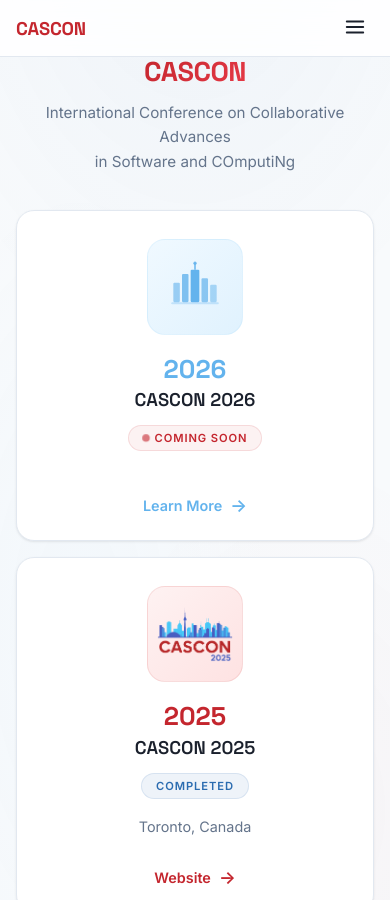
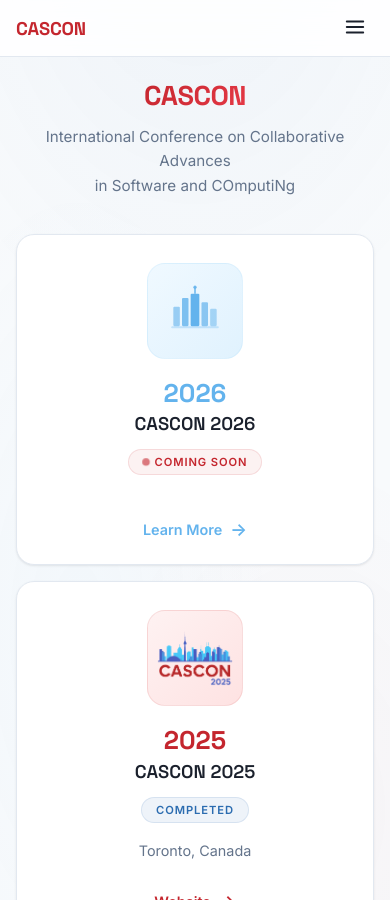
Before and after one commit to ICCSSE/CASCON2025, a Jekyll site: the page built from index.md, in a window 390 px wide and 900 px high. Built offline with Jekyll 4.4.1, drawn with Linux system fonts in a browser that asks for light colours.

Commit message:
Fix mobile spacing: add top margin to hero section

```diff
--- a/_layouts/home.html
+++ b/_layouts/home.html
@@ -452,7 +452,7 @@
         }
 
         .hero-title { font-size: 2rem; }
-        .hero { margin-bottom: 36px; }
+        .hero { margin-bottom: 36px; margin-top: 24px; }
         .hero-subtitle { font-size: 0.95rem; }
 
         .card { padding: 28px 24px 24px; }
```
